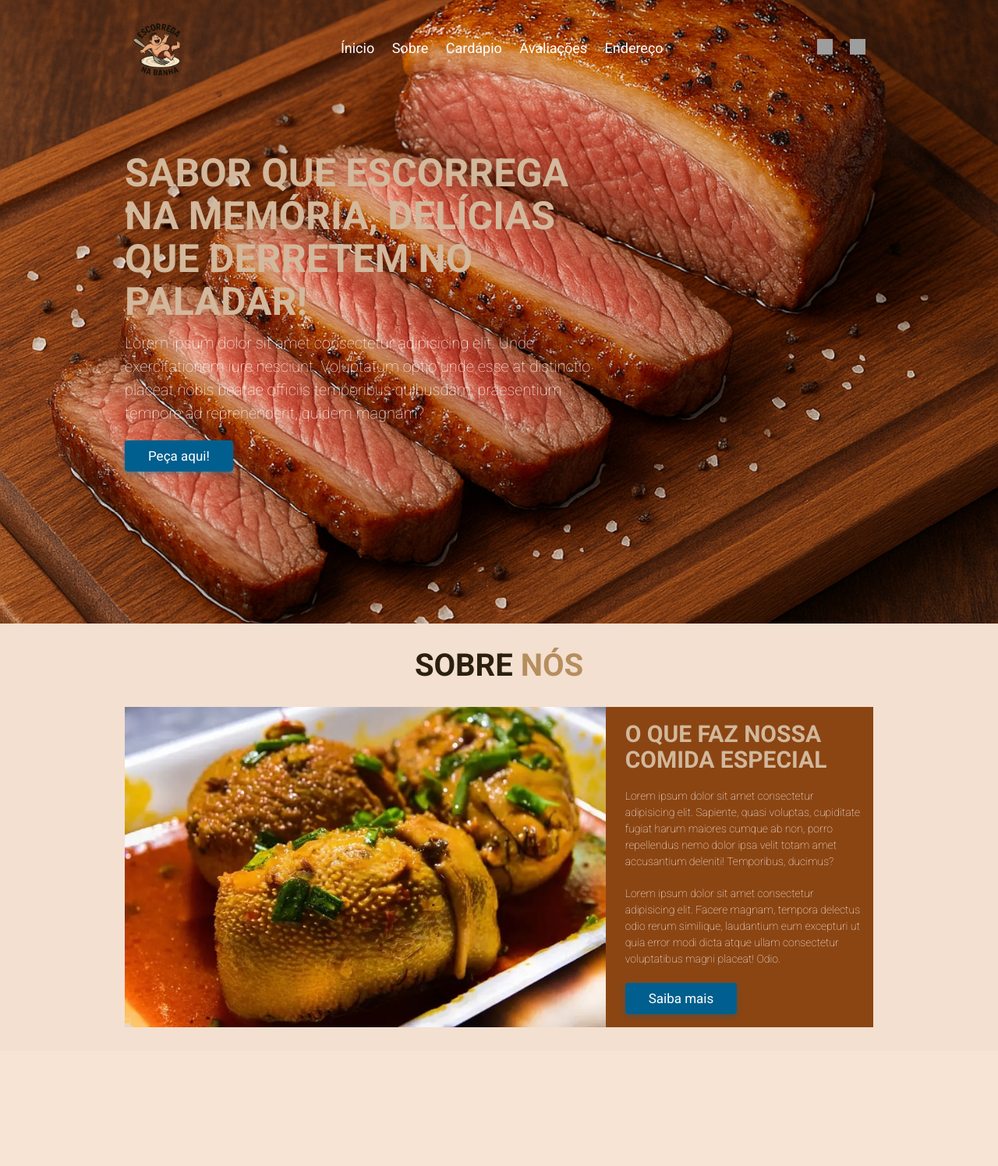
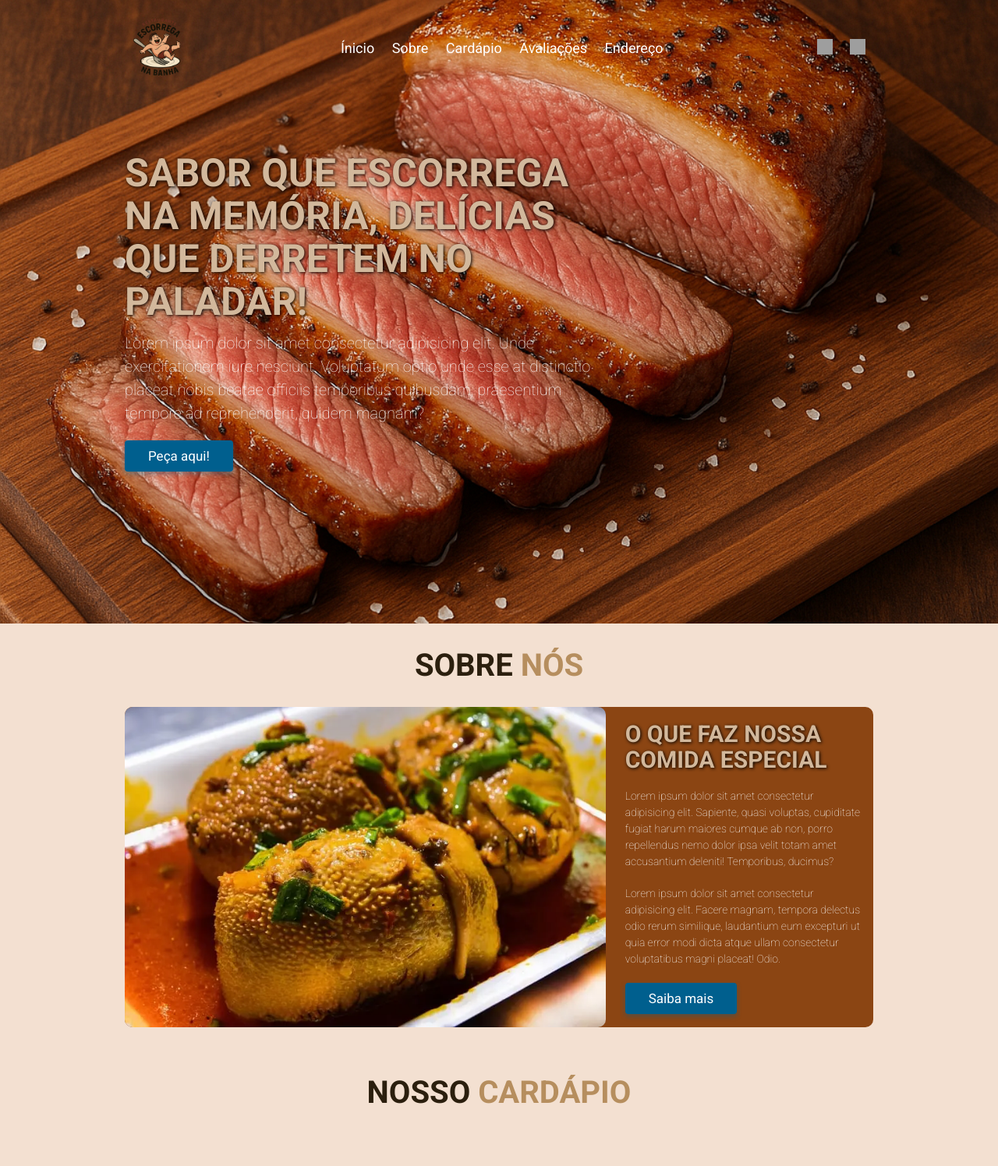
Before and after one commit to MatheusMachado16/EscorregaNaBanha, a Flask app: page / in a window 1280 px wide. Shown: the whole page at 78% size. Before the commit the page ends 1318 px from the top, so only its background shows below. Run offline with Flask 3, Linux system fonts and the light colour scheme; grey boxes are pictures that could not be loaded.

Commit message:
Adicionando sombras no h3

```diff
--- a/static/css/style.css
+++ b/static/css/style.css
@@ -128,6 +128,8 @@ section {
     font-size: 5rem;
     text-transform: uppercase;
     line-height: 1.1;
+    text-shadow: 1px 1px 4px black;
+
 }
 
 .content p {
@@ -156,6 +158,7 @@ section {
     align-items: center;
     background-color: #8B4513;
     gap: 1.5rem;
+    border-radius: 1rem;
 }
 
 .container-img {
@@ -166,6 +169,7 @@ section {
     width: 100%;
     height: auto;
     display: block;
+    border-radius: 1rem;
 }
 
 .about .content {
--- a/templates/index.html
+++ b/templates/index.html
@@ -69,6 +69,16 @@
             </div>
         </div>
     </section>
+    <section class="menu" id="menu">
+        <h2 class="title">Nosso <span>Cardápio</span></h2>
+        <div class="box-container">
+            <div>
+                <img src="" alt="">
+                <h3></h3>
+                <div></div>
+            </div>
+        </div>
+    </section>
 </body>
 
 </html>
```
